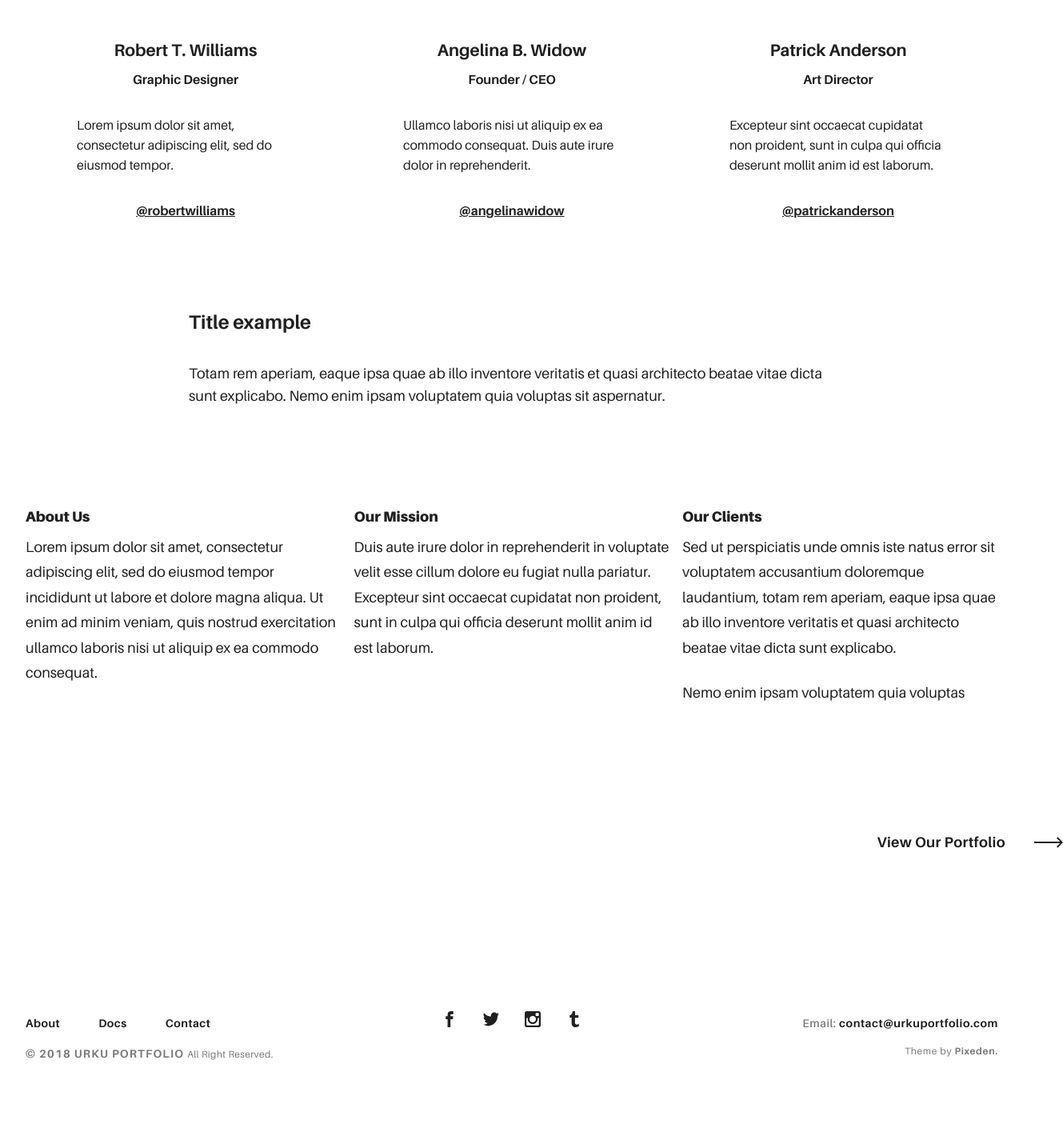
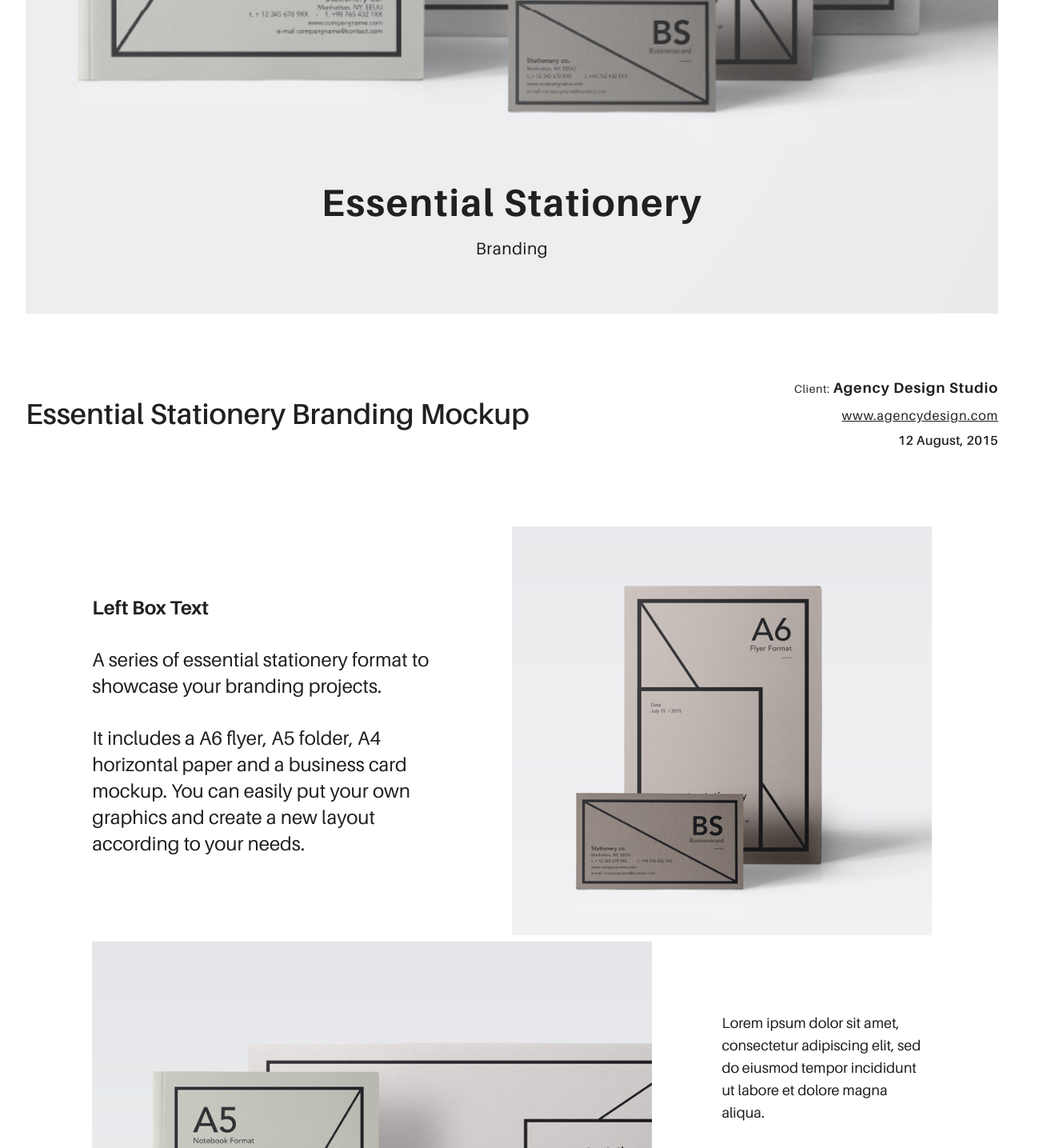
Before and after one commit to mendozo2/portfolio, an Angular app: page / in a window 1280 px wide. Shown: the part 544-1979 px from the top of the page at 80% size, 1329 px wide, since content can reach past the window. Before the commit the page ends 1919 px from the top, so only its background shows below. Built offline with nearby package versions, Linux system fonts and the light colour scheme.

Commit message:
component producto

```diff
--- a/src/app/app.component.html
+++ b/src/app/app.component.html
@@ -1,6 +1,7 @@
 <app-header> </app-header>
 <section class="ae-container-fluid rk-main">
 <!-- <app-portafolio></app-portafolio> -->
-<app-about></app-about>
+<!-- <app-about></app-about> -->
+<app-producto></app-producto>
 </section>
 <app-footer></app-footer>
--- a/src/app/app.module.ts
+++ b/src/app/app.module.ts
@@ -7,6 +7,7 @@ import { HeaderComponent } from './components/header/header.component';
 import { FooterComponent } from './components/footer/footer.component';
 import { PortafolioComponent } from './components/portafolio/portafolio.component';
 import { AboutComponent } from './components/about/about.component';
+import { ProductoComponent } from './components/producto/producto.component';
 
 
 @NgModule({
@@ -15,7 +16,8 @@ import { AboutComponent } from './components/about/about.component';
     HeaderComponent,
     FooterComponent,
     PortafolioComponent,
-    AboutComponent
+    AboutComponent,
+    ProductoComponent
   ],
   imports: [
     BrowserModule
--- /dev/null
+++ b/src/app/components/producto/producto.component.html
@@ -0,0 +1,75 @@
+  <header class="rk-portfolio-cover  item-inside-1">
+    <div class="item-inside__meta">
+      <h1 class="ae-u-bolder rk-portfolio-title ">Essential Stationery</h1>
+      <p class="ae-theta rk-portfolio-category ">Branding</p>
+    </div>
+  </header>
+  <div class="ae-container-fluid">
+    <div class="ae-grid ae-grid--collapse rk-portfolio-info ">
+      <div class="ae-grid__item item-lg-8 item-sm--center au-xs-ta-center au-lg-ta-left">
+        <h2 class="rk-portfolio-inner-title ">Essential Stationery Branding Mockup</h2>
+      </div>
+      <div class="ae-grid__item item-lg-4 au-xs-ta-center au-lg-ta-right rk-portfolio-details">
+        <p class="rk-portfolio-inner-client "><span class="ae-lambda">Client: </span><span class="ae-u-bolder">Agency Design Studio</span></p>
+        <p class="au-underline rk-portfolio-inner-website "><a href="#0" class="ae-kappa">www.agencydesign.com</a></p>
+        <p class="ae-kappa ae-u-bold rk-portfolio-inner-date ">12 August, 2015</p>
+      </div>
+    </div>
+  </div>
+  <div class="ae-container-fluid ae-container-fluid--inner rk-portfolio--inner">
+    <div class="ae-grid ae-grid--collapse au-xs-ptp-1">
+      <div class="ae-grid__item item-lg-5 au-lg-ptp-1">
+        <h4 class="ae-u-bolder">Left Box Text</h4>
+        <p class="ae-eta">A series of essential stationery format to showcase your branding projects. </p>
+        <p class="ae-eta">It includes a A6 flyer, A5 folder, A4 horizontal paper and a business card mockup. You can easily put your own graphics and create a new layout according to your needs.</p>
+      </div>
+      <div class="ae-grid__item item-lg-6 item-lg--offset-1"><img src="assets/img/inner-1.jpg" alt="Urku Portfolio"></div>
+    </div>
+    <div class="ae-grid ae-grid--collapse">
+      <div class="ae-grid__item item-lg-8"><img src="assets/img/inner-2.jpg" alt="Urku Portfolio"></div>
+      <div class="ae-grid__item item-lg-3 item-lg--offset-1 au-lg-ptp-1">
+        <p>Lorem ipsum dolor sit amet, consectetur adipiscing elit, sed do eiusmod tempor incididunt ut labore et dolore magna aliqua. </p>
+        <p class="au-mb-3">Ut enim ad minim veniam, quis nostrud exercitation ullamco laboris nisi ut aliquip ex ea commodo consequat. Duis aute irure dolor in reprehenderit <br>in voluptate velit esse cillum dolore eu fugiat nulla pariatur. </p>
+        <p class="ae-u-bolder">Right Box Small Text</p>
+      </div>
+    </div>
+    <div class="ae-grid ae-grid--collapse au-xs-ptp-1 au-xs-pbp-1">
+      <div class="ae-grid__item item-lg-8 item-lg--offset-2">
+        <h4 class="ae-u-bolder">Full Wide Text</h4>
+        <p class="ae-eta">Excepteur sint occaecat cupidatat non proident, sunt in culpa qui officia deserunt mollit anim id est laborum.</p>
+        <p class="ae-eta">Sed ut perspiciatis unde omnis iste natus error sit voluptatem accusantium doloremque laudantium, totam rem aperiam, eaque ipsa quae ab illo inventore veritatis.</p>
+      </div>
+    </div>
+    <div class="ae-grid ae-grid--collapse">
+      <div class="ae-grid__item item-lg--auto"><img src="assets/img/project-1.jpg" alt="Urku Portfolio"></div>
+    </div>
+    <div class="ae-grid ae-grid--collapse">
+      <div class="ae-grid__item item-lg-6"><img src="assets/img/inner-3.jpg" alt="Urku Portfolio"></div>
+      <div class="ae-grid__item item-lg-5 item-lg--offset-1 au-lg-ptp-1">
+        <h4 class="ae-u-bolder">Right Box Text</h4>
+        <p class="ae-eta">Nemo enim ipsam voluptatem quia voluptas sit aspernatur aut odit aut fugit.</p>
+        <p class="ae-eta">It includes a A6 flyer, A5 folder, A4 horizontal paper and a business card mockup. You can easily put your own graphics and create a new layout according to your needs.</p>
+      </div>
+    </div>
+    <div class="ae-grid--alt test">
+      <div class="ae-grid__item--alt item-sm--auto item-sm--offset-1 item-lg--offset-0 item-sm--end item-sm--bottom">
+        <div class="ae-grid ae-grid--alt8 au-xs-ta-center au-sm-ta-left">
+          <div class="ae-grid__item--alt8 item-lg-6"><span class="ae-u-boldest">1.</span>
+            <p class="au-mt-1">Suspendisse ultricies tellus eget nisl molestie, quis sagittis mauris placerat.</p><span class="ae-u-boldest">2.</span>
+            <p class="au-mt-1">Pellentesque et nulla pulvinar, bibendum quam ac, cursus turpis.</p>
+          </div>
+          <div class="ae-grid__item--alt8 item-lg-6"><span class="ae-u-boldest">3.</span>
+            <p class="au-mt-1">Sed quam odio, blandit sit amet dapibus id, aliquet sollicitudin enim. </p><span class="ae-u-boldest">4.</span>
+            <p class="au-mt-1">Morbi hendrerit laoreet lectus a fringilla.</p>
+          </div>
+        </div>
+      </div>
+      <div class="ae-grid__item--alt item-sm--auto item-lg-3 item-lg--offset-1 item-lg--end"><img src="assets/img/inner-4.jpg" alt="Urku Portfolio"></div>
+    </div>
+  </div>
+  <div class="ae-container-fluid au-pt-4 au-pb-4">
+    <div class="group-buttons"><a href="#0" class="au-mt-2 arrow-button arrow-button--right">Next Project<span class="arrow-cont">
+          <svg>
+            <use xlink:href="assets/img/symbols.svg#arrow"></use>
+          </svg></span></a></div>
+  </div>
--- /dev/null
+++ b/src/app/components/producto/producto.component.ts
@@ -0,0 +1,11 @@
+import { Component } from '@angular/core';
+
+@Component({
+  selector: 'app-producto',
+  templateUrl: './producto.component.html',
+  styles: []
+})
+export class ProductoComponent  {
+
+
+}
```
